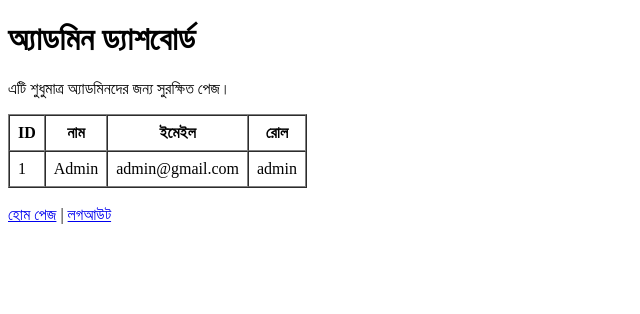
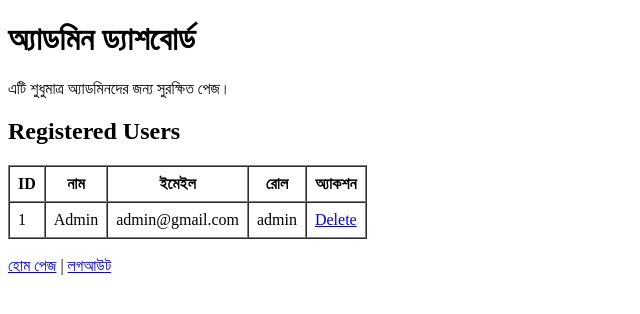
Before and after one commit to shihabaziz190/my-first-website, a Flask app: page /admin in a window 1280 px wide. Shown: the top 314 px of the page, without its empty margins (0-640 px from the left). Run offline with Flask 3, Linux system fonts and the light colour scheme; the visitor is signed in with stand-in values (Sample User, id 1); data comes from the database, SQL or seed files in the repository.

Commit message:
Update admin.html

```diff
--- a/templates/admin.html
+++ b/templates/admin.html
@@ -1,4 +1,3 @@
-
 <!DOCTYPE html>
 <html lang="bn">
 <head>
@@ -9,12 +8,15 @@
     <h1>অ্যাডমিন ড্যাশবোর্ড</h1>
     <p>এটি শুধুমাত্র অ্যাডমিনদের জন্য সুরক্ষিত পেজ।</p>
 
+    <h2>Registered Users</h2>
+
     <table border="1" cellpadding="8" cellspacing="0">
         <tr>
             <th>ID</th>
             <th>নাম</th>
             <th>ইমেইল</th>
             <th>রোল</th>
+            <th>অ্যাকশন</th>
         </tr>
 
         {% for user in users %}
@@ -23,6 +25,16 @@
             <td>{{ user.name }}</td>
             <td>{{ user.email }}</td>
             <td>{{ user.role }}</td>
+            <td>
+                {% if user.email != session.get('user') %}
+                    <a href="{{ url_for('delete_user', user_id=user.id) }}"
+                       onclick="return confirm('আপনি কি নিশ্চিত?')">
+                       Delete
+                    </a>
+                {% else %}
+                    -
+                {% endif %}
+            </td>
         </tr>
         {% endfor %}
     </table>
```
